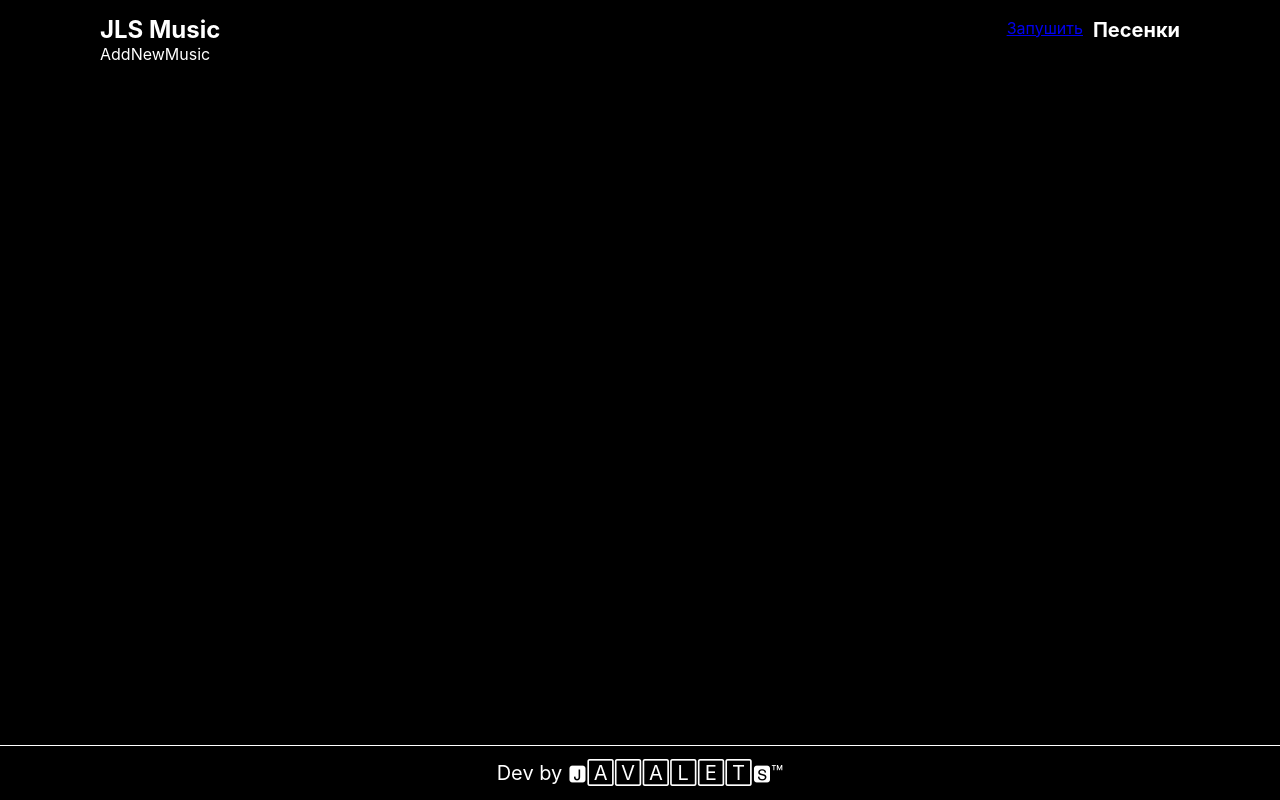
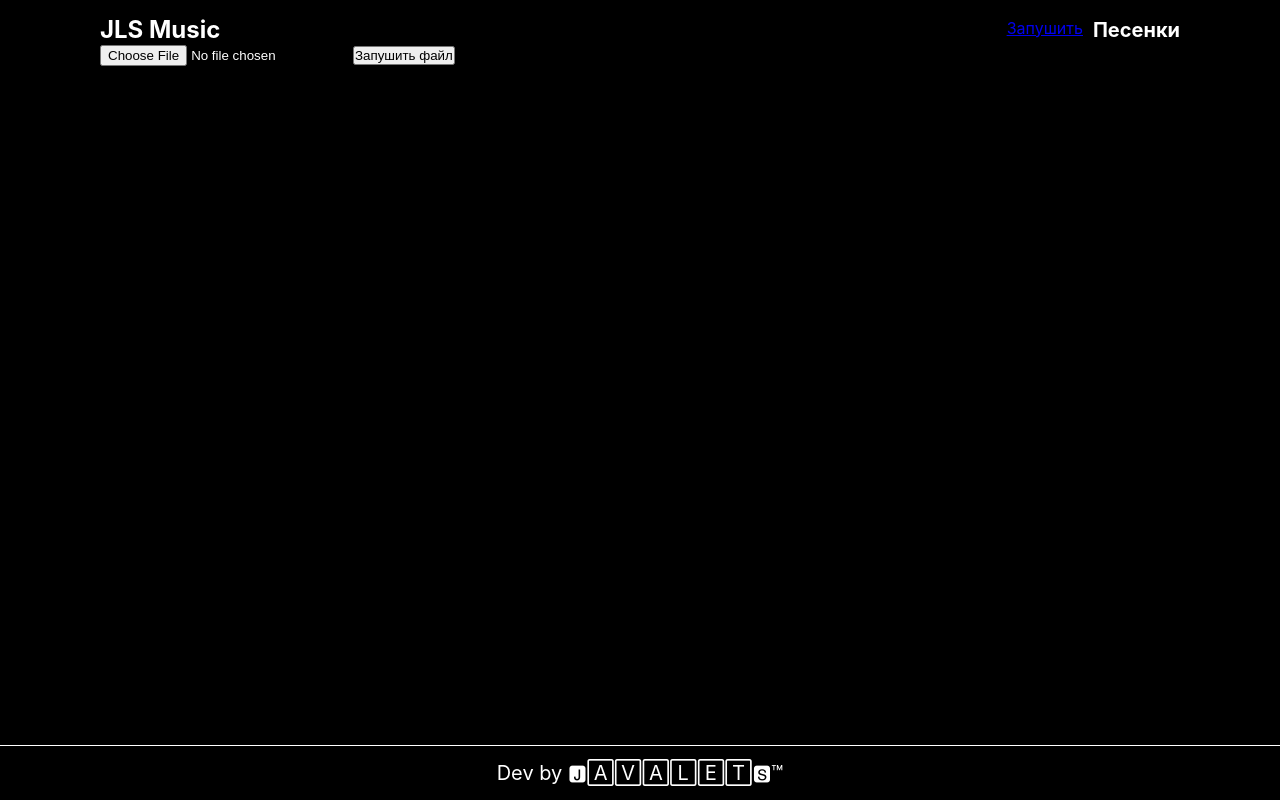
Before and after one commit to 1MishGun1/music-app, a React (Create React App) app: page /add in a window 1280 px wide. Built offline with nearby package versions, Linux system fonts and the light colour scheme.

Commit message:
add logic add music

```diff
--- a/src/pages/AddMusicPage/AddNewMusic.tsx
+++ b/src/pages/AddMusicPage/AddNewMusic.tsx
@@ -1,3 +1,44 @@
+import React, { useState } from "react";
+import supaBase from "../../api/supabaseClient";
+
 export const AddNewMusic = () => {
-  return <div>AddNewMusic</div>;
+  const [file, setFile] = useState<File | null>(null);
+  const [successMessage, setSuccessMessage] = useState<string>("");
+  const [errorMessage, setErrorMessage] = useState<string>("");
+
+  const handleFileChange = (event: React.ChangeEvent<HTMLInputElement>) => {
+    const files = event.target.files;
+    if (files && files.length > 0) {
+      const selectedFile = files[0];
+      setFile(selectedFile);
+    }
+  };
+
+  const handleFormSubmit = async (event: React.FormEvent) => {
+    event.preventDefault();
+
+    if (file) {
+      const { error } = await supaBase.storage
+        .from("musics")
+        .upload(`/${file.name}`, file);
+      if (error) {
+        setErrorMessage(`Ошибка при загрузке файла: ${error.message}`);
+      } else {
+        setSuccessMessage("Файл запушился успешно!");
+        setErrorMessage("");
+        setFile(null);
+      }
+    }
+  };
+
+  return (
+    <div>
+      <form onSubmit={handleFormSubmit}>
+        <input type="file" onChange={handleFileChange} />
+        <button type="submit">Запушить файл</button>
+      </form>
+      {successMessage && <p>{successMessage}</p>}
+      {errorMessage && <p>{errorMessage}</p>}
+    </div>
+  );
 };
```
